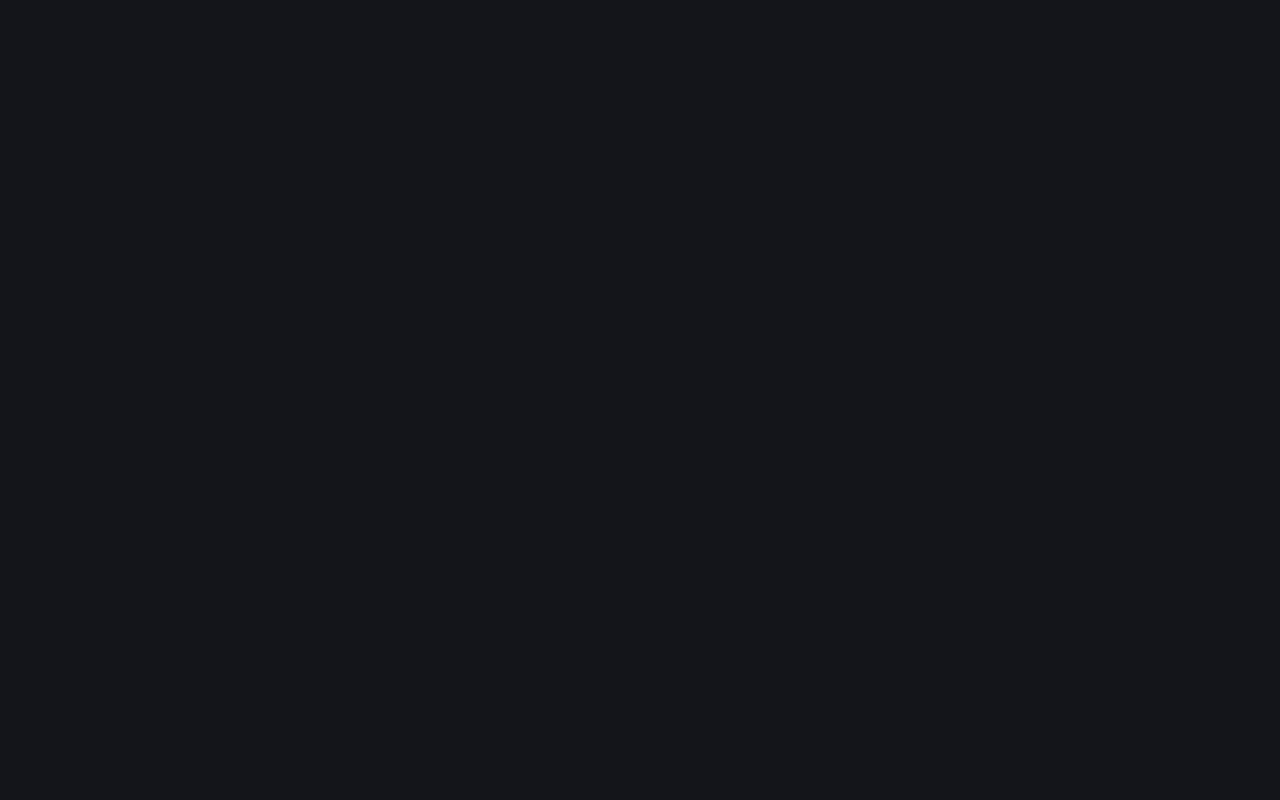
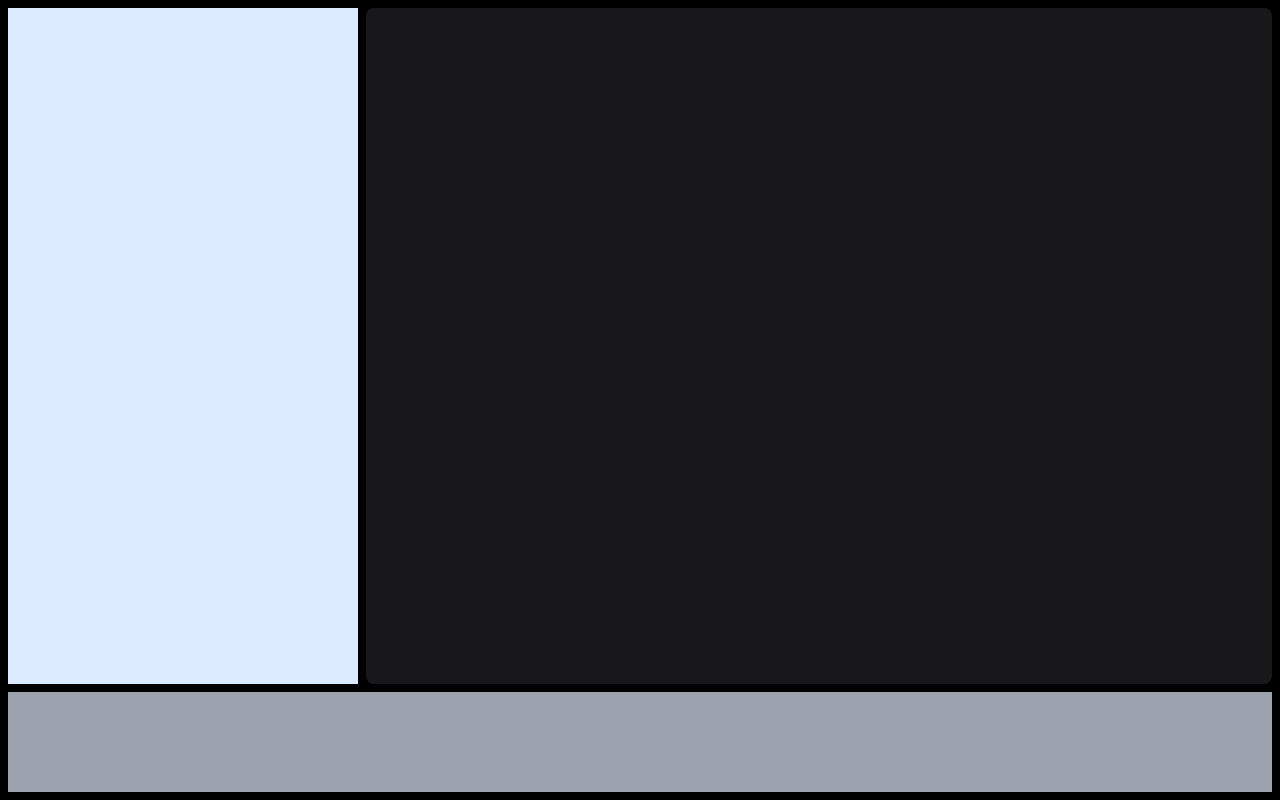
Before and after one commit to LaVieja1/songify-v2, an Astro site: page / in a window 1280 px wide. Built offline with nearby package versions, Linux system fonts and the light colour scheme; Astro itself is replaced by a stand-in of ours.

Commit message:
layout basico

```diff
--- a/src/layouts/Layout.astro
+++ b/src/layouts/Layout.astro
@@ -17,35 +17,34 @@ const { title } = Astro.props;
 		<title>{title}</title>
 	</head>
 	<body>
-		<slot />
+		<div id="app" class="relative h-screen p-2 gap-2">
+			<aside class="[grid-area:aside] flex-col flex overflow-y-auto bg-blue-100">
+			</aside>
+			<main class="[grid-area:main] rounded-lg bg-zinc-900 overflow-y-auto">
+
+			</main>
+			<footer class="[grid-area:player] min-h-[100px] bg-gray-400">
+
+			</footer>
+			<slot />
+		</div>
 	</body>
 </html>
+
+<style>
+	#app {
+		display: grid;
+		grid-template-areas:
+			"aside main main"
+			"player player player";
+		grid-template-columns: 350px 1fr;
+		grid-template-rows: 1fr auto;
+	}
+</style>
+
 <style is:global>
-	:root {
-		--accent: 136, 58, 234;
-		--accent-light: 224, 204, 250;
-		--accent-dark: 49, 10, 101;
-		--accent-gradient: linear-gradient(
-			45deg,
-			rgb(var(--accent)),
-			rgb(var(--accent-light)) 30%,
-			white 60%
-		);
-	}
 	html {
 		font-family: system-ui, sans-serif;
-		background: #13151a;
-		background-size: 224px;
-	}
-	code {
-		font-family:
-			Menlo,
-			Monaco,
-			Lucida Console,
-			Liberation Mono,
-			DejaVu Sans Mono,
-			Bitstream Vera Sans Mono,
-			Courier New,
-			monospace;
+		background: #000;
 	}
 </style>
```
